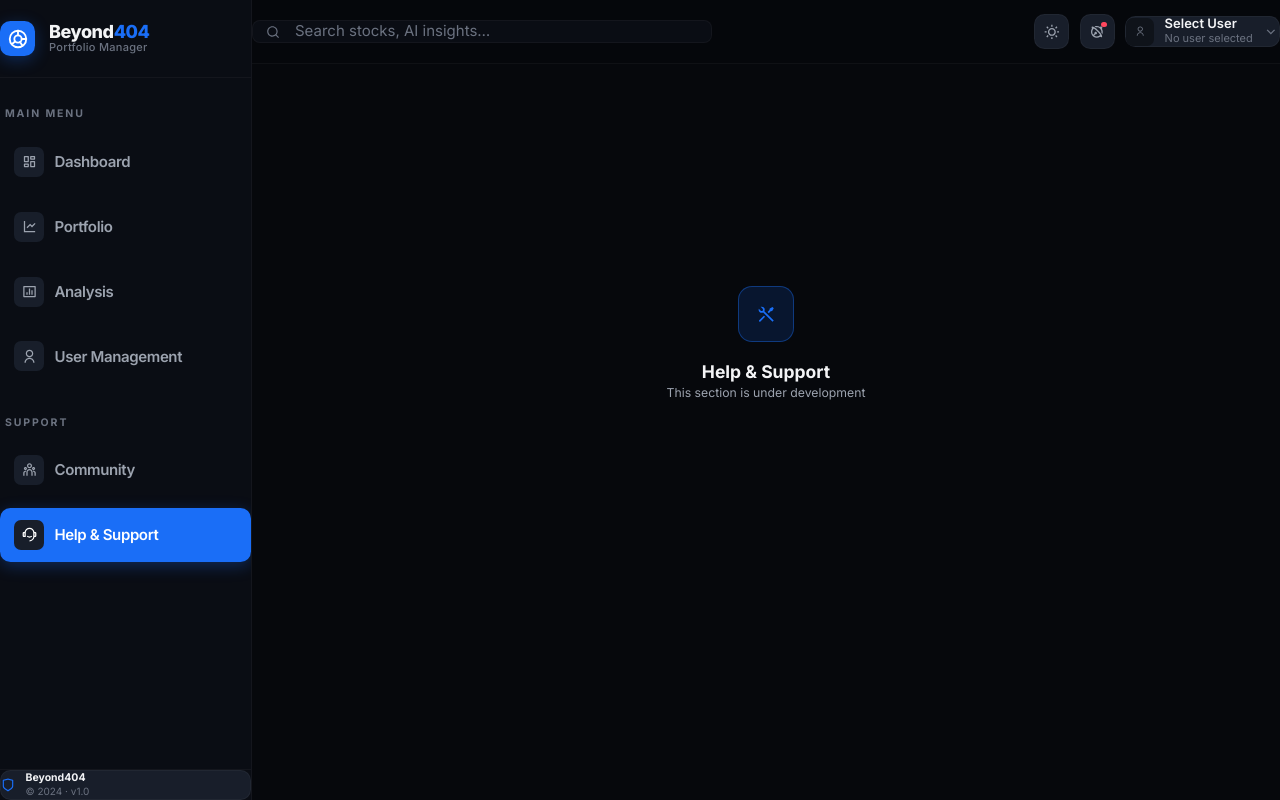
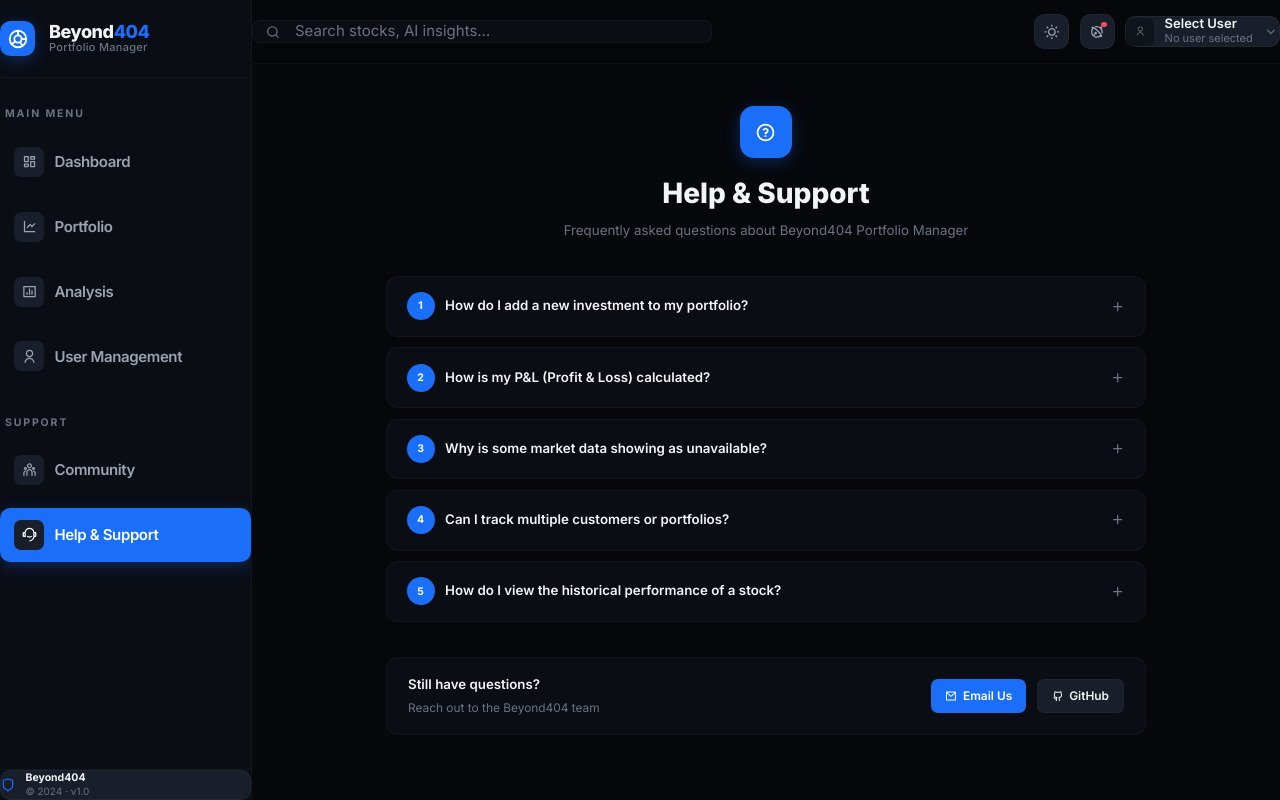
Before and after one commit to Dhanush0804/109_10_Beyond404_PortfolioManagement, a React app in the folder frontend/portfolio/: page /help in a window 1280 px wide. Built offline with nearby package versions, Linux system fonts and the light colour scheme; no server answers; the HTML template or start-up script is replaced by a standard one.

Commit message:
completed the HELP and support page

```diff
--- a/frontend/portfolio/src/App.jsx
+++ b/frontend/portfolio/src/App.jsx
@@ -8,6 +8,7 @@ import UserManagementPage from './pages/UserManagementPage';
 import PortfolioPage from './pages/PortfolioPage';
 import AnalysisPage from './pages/AnalysisPage';
 import CommunityPage from './pages/CommunityPage';
+import HelpPage from './pages/HelpPage';
 
 export default function App() {
   return (
@@ -34,7 +35,7 @@ export default function App() {
           <Route path="/portfolio" element={<PortfolioPage />} />
           <Route path="/analysis"  element={<AnalysisPage />} />
           <Route path="/community" element={<CommunityPage />} />
-          <Route path="/help"      element={<ComingSoon label="Help & Support" />} />
+          <Route path="/help"      element={<HelpPage />} />
           <Route path="*" element={<Navigate to="/" replace />} />
         </Routes>
       </main>
--- /dev/null
+++ b/frontend/portfolio/src/pages/HelpPage.jsx
@@ -0,0 +1,212 @@
+import React, { useState } from 'react';
+import { RiQuestionLine, RiAddLine, RiSubtractLine, RiMailLine, RiGithubLine } from 'react-icons/ri';
+
+const FAQS = [
+  {
+    q: 'How do I add a new investment to my portfolio?',
+    a: 'Go to the Portfolio page and click the "+ Add Investment" button. Fill in the stock ticker, quantity, and purchase price, then hit Save. Your portfolio will update immediately.',
+  },
+  {
+    q: 'How is my P&L (Profit & Loss) calculated?',
+    a: 'P&L is calculated as Current Value minus Total Invested. Current Value is fetched in real-time from the market data service using the latest available price for each stock.',
+  },
+  {
+    q: 'Why is some market data showing as unavailable?',
+    a: 'Market data is sourced from live APIs. Outside of trading hours or for certain regional symbols, data may be delayed or temporarily unavailable. Try refreshing the page or checking back during market hours.',
+  },
+  {
+    q: 'Can I track multiple customers or portfolios?',
+    a: 'Yes. Use the "Select User" dropdown in the top bar to switch between customer profiles. Each customer has their own independent portfolio and analytics view.',
+  },
+  {
+    q: 'How do I view the historical performance of a stock?',
+    a: 'Navigate to the Analysis page, select the stock from the list, and use the date-range selector (1D, 1W, 1M, 6M, 1Y) to view its historical price chart and investment history.',
+  },
+];
+
+function FaqItem({ faq, index }) {
+  const [open, setOpen] = useState(false);
+  return (
+    <div
+      style={{
+        background: 'var(--bg-surface)',
+        border: '1px solid var(--border-subtle)',
+        borderRadius: '0.875rem',
+        overflow: 'hidden',
+        transition: 'box-shadow 0.2s',
+        boxShadow: open ? '0 4px 20px rgba(0,0,0,0.2)' : '0 1px 6px rgba(0,0,0,0.1)',
+      }}
+    >
+      <button
+        onClick={() => setOpen(o => !o)}
+        style={{
+          width: '100%',
+          display: 'flex',
+          alignItems: 'center',
+          justifyContent: 'space-between',
+          padding: '1.1rem 1.4rem',
+          background: 'transparent',
+          border: 'none',
+          cursor: 'pointer',
+          gap: '1rem',
+          textAlign: 'left',
+        }}
+      >
+        <div style={{ display: 'flex', alignItems: 'center', gap: '0.75rem' }}>
+          <span
+            style={{
+              minWidth: '28px',
+              height: '28px',
+              borderRadius: '50%',
+              background: 'var(--accent)',
+              color: '#fff',
+              fontSize: '0.75rem',
+              fontWeight: 700,
+              display: 'flex',
+              alignItems: 'center',
+              justifyContent: 'center',
+              flexShrink: 0,
+            }}
+          >
+            {index + 1}
+          </span>
+          <span style={{ fontSize: '0.95rem', fontWeight: 600, color: 'var(--txt-primary)' }}>
+            {faq.q}
+          </span>
+        </div>
+        {open
+          ? <RiSubtractLine style={{ color: 'var(--accent)', flexShrink: 0, fontSize: '1.1rem' }} />
+          : <RiAddLine style={{ color: 'var(--txt-muted)', flexShrink: 0, fontSize: '1.1rem' }} />
+        }
+      </button>
+
+      {open && (
+        <div
+          style={{
+            padding: '0 1.4rem 1.1rem 1.4rem',
+            borderTop: '1px solid var(--border-subtle)',
+            paddingTop: '0.9rem',
+          }}
+        >
+          <p style={{ fontSize: '0.875rem', color: 'var(--txt-secondary)', lineHeight: 1.7, margin: 0 }}>
+            {faq.a}
+          </p>
+        </div>
+      )}
+    </div>
+  );
+}
+
+export default function HelpPage() {
+  return (
+    <section
+      className="anim-fade-in"
+      style={{
+        minHeight: '80vh',
+        background: 'var(--bg-canvas)',
+        display: 'flex',
+        flexDirection: 'column',
+        alignItems: 'center',
+        padding: '3rem 2rem',
+        gap: '2.5rem',
+      }}
+    >
+      {/* Header */}
+      <div style={{ textAlign: 'center' }}>
+        <div
+          style={{
+            width: '52px',
+            height: '52px',
+            borderRadius: '1rem',
+            background: 'var(--accent)',
+            display: 'flex',
+            alignItems: 'center',
+            justifyContent: 'center',
+            margin: '0 auto 1rem',
+            boxShadow: 'var(--shadow-accent)',
+          }}
+        >
+          <RiQuestionLine style={{ color: '#fff', fontSize: '1.5rem' }} />
+        </div>
+        <h1 style={{ fontSize: '2rem', fontWeight: 800, color: 'var(--txt-primary)', marginBottom: '0.5rem' }}>
+          Help &amp; Support
+        </h1>
+        <p style={{ fontSize: '0.95rem', color: 'var(--txt-muted)' }}>
+          Frequently asked questions about Beyond404 Portfolio Manager
+        </p>
+      </div>
+
+      {/* FAQ accordion */}
+      <div style={{ width: '100%', maxWidth: '760px', display: 'flex', flexDirection: 'column', gap: '0.75rem' }}>
+        {FAQS.map((faq, i) => (
+          <FaqItem key={i} faq={faq} index={i} />
+        ))}
+      </div>
+
+      {/* Contact footer */}
+      <div
+        style={{
+          width: '100%',
+          maxWidth: '760px',
+          background: 'var(--bg-surface)',
+          border: '1px solid var(--border-subtle)',
+          borderRadius: '0.875rem',
+          padding: '1.25rem 1.5rem',
+          display: 'flex',
+          alignItems: 'center',
+          justifyContent: 'space-between',
+          gap: '1rem',
+          flexWrap: 'wrap',
+        }}
+      >
+        <div>
+          <p style={{ fontWeight: 600, color: 'var(--txt-primary)', marginBottom: '0.25rem', fontSize: '0.95rem' }}>
+            Still have questions?
+          </p>
+          <p style={{ fontSize: '0.85rem', color: 'var(--txt-muted)', margin: 0 }}>
+            Reach out to the Beyond404 team
+          </p>
+        </div>
+        <div style={{ display: 'flex', gap: '0.75rem' }}>
+          <a
+            href="mailto:support@beyond404.dev"
+            style={{
+              display: 'flex',
+              alignItems: 'center',
+              gap: '0.4rem',
+              padding: '0.5rem 1rem',
+              borderRadius: '0.5rem',
+              background: 'var(--accent)',
+              color: '#fff',
+              fontSize: '0.85rem',
+              fontWeight: 600,
+              textDecoration: 'none',
+            }}
+          >
+            <RiMailLine /> Email Us
+          </a>
+          <a
+            href="https://github.com/beyond404"
+            target="_blank"
+            rel="noopener noreferrer"
+            style={{
+              display: 'flex',
+              alignItems: 'center',
+              gap: '0.4rem',
+              padding: '0.5rem 1rem',
+              borderRadius: '0.5rem',
+              background: 'var(--bg-elevated)',
+              color: 'var(--txt-primary)',
+              fontSize: '0.85rem',
+              fontWeight: 600,
+              textDecoration: 'none',
+              border: '1px solid var(--border-subtle)',
+            }}
+          >
+            <RiGithubLine /> GitHub
+          </a>
+        </div>
+      </div>
+    </section>
+  );
+}
```
